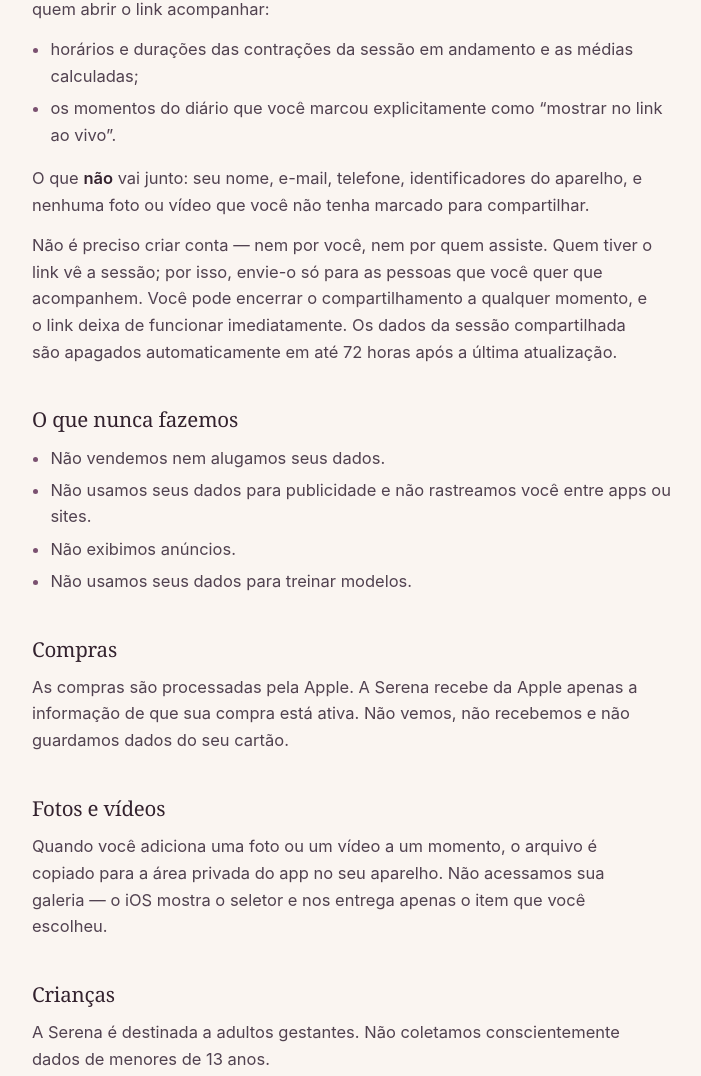
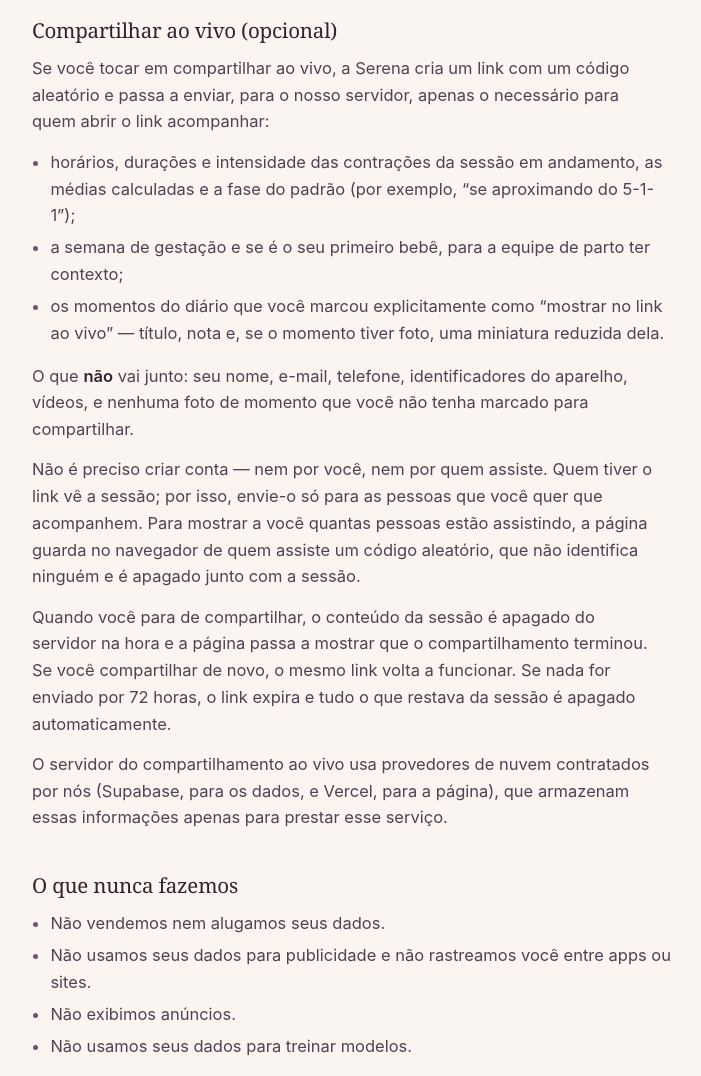
Before and after one commit to hermesdigitalbr-spec/serena-legal, a plain HTML site: page privacy.html in a window 1280 px wide. Shown: the part 1545-2621 px from the top of the page, without its empty margins (288-989 px from the left). Drawn offline with Linux system fonts and the light colour scheme.

Commit message:
Privacidade: detalha o que o link ao vivo envia, quando apaga e onde fica
Co-Authored-By: Claude Opus 5.5 <noreply@anthropic.com>

```diff
--- a/privacy.html
+++ b/privacy.html
@@ -101,7 +101,7 @@ footer a{color:var(--faint)}
 <header>
 <div class="brand">Serena</div>
 <h1>Política de Privacidade</h1>
-<p class="updated">Última atualização: 1 de setembro de 2026</p>
+<p class="updated">Última atualização: 29 de setembro de 2026</p>
 </header>
 <div class="rule"></div>
 <div class="card">
@@ -127,6 +127,7 @@ footer a{color:var(--faint)}
 <li>A cópia fica na <strong>sua</strong> conta Apple e consome o <strong>seu</strong> espaço de iCloud — não é um servidor nosso.</li>
 <li><strong>Nós não temos acesso a ela.</strong> A Serena não possui conta de usuário nem chave para ler esse conteúdo; quem controla é você, pela sua conta Apple.</li>
 <li>Se você não estiver conectada ao iCloud, ou não tiver espaço disponível, o app continua funcionando normalmente — tudo fica só no aparelho.</li>
+<li>Suas respostas do início do app (data prevista, primeiro nome, se é o primeiro bebê, onde pretende dar à luz), o telefone da equipe e as preferências do app também ficam no <strong>seu</strong> iCloud, para que reinstalar a Serena não peça tudo de novo.</li>
 <li>Vídeos do diário ficam guardados no aparelho e acompanham o backup do iPhone.</li>
 <li>Para remover a cópia, apague os dados pelo app ou remova os dados da Serena em Ajustes do iPhone → iCloud.</li>
 </ul>
@@ -134,11 +135,14 @@ footer a{color:var(--faint)}
 <h2>Compartilhar ao vivo (opcional)</h2>
 <p>Se você tocar em compartilhar ao vivo, a Serena cria um link com um código aleatório e passa a enviar, para o nosso servidor, apenas o necessário para quem abrir o link acompanhar:</p>
 <ul>
-<li>horários e durações das contrações da sessão em andamento e as médias calculadas;</li>
-<li>os momentos do diário que você marcou explicitamente como “mostrar no link ao vivo”.</li>
+<li>horários, durações e intensidade das contrações da sessão em andamento, as médias calculadas e a fase do padrão (por exemplo, “se aproximando do 5-1-1”);</li>
+<li>a semana de gestação e se é o seu primeiro bebê, para a equipe de parto ter contexto;</li>
+<li>os momentos do diário que você marcou explicitamente como “mostrar no link ao vivo” — título, nota e, se o momento tiver foto, uma miniatura reduzida dela.</li>
 </ul>
-<p>O que <strong>não</strong> vai junto: seu nome, e-mail, telefone, identificadores do aparelho, e nenhuma foto ou vídeo que você não tenha marcado para compartilhar.</p>
-<p>Não é preciso criar conta — nem por você, nem por quem assiste. Quem tiver o link vê a sessão; por isso, envie-o só para as pessoas que você quer que acompanhem. Você pode encerrar o compartilhamento a qualquer momento, e o link deixa de funcionar imediatamente. Os dados da sessão compartilhada são apagados automaticamente em até 72 horas após a última atualização.</p>
+<p>O que <strong>não</strong> vai junto: seu nome, e-mail, telefone, identificadores do aparelho, vídeos, e nenhuma foto de momento que você não tenha marcado para compartilhar.</p>
+<p>Não é preciso criar conta — nem por você, nem por quem assiste. Quem tiver o link vê a sessão; por isso, envie-o só para as pessoas que você quer que acompanhem. Para mostrar a você quantas pessoas estão assistindo, a página guarda no navegador de quem assiste um código aleatório, que não identifica ninguém e é apagado junto com a sessão.</p>
+<p>Quando você para de compartilhar, o conteúdo da sessão é apagado do servidor na hora e a página passa a mostrar que o compartilhamento terminou. Se você compartilhar de novo, o mesmo link volta a funcionar. Se nada for enviado por 72 horas, o link expira e tudo o que restava da sessão é apagado automaticamente.</p>
+<p>O servidor do compartilhamento ao vivo usa provedores de nuvem contratados por nós (Supabase, para os dados, e Vercel, para a página), que armazenam essas informações apenas para prestar esse serviço.</p>
 
 <h2>O que nunca fazemos</h2>
 <ul>
```
